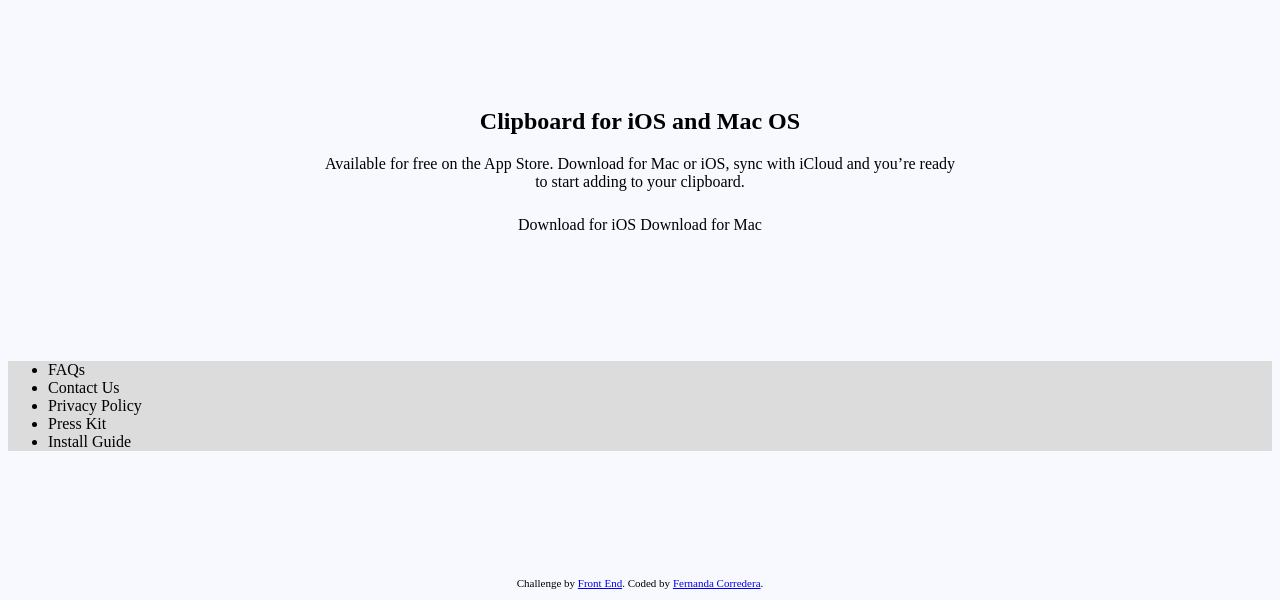
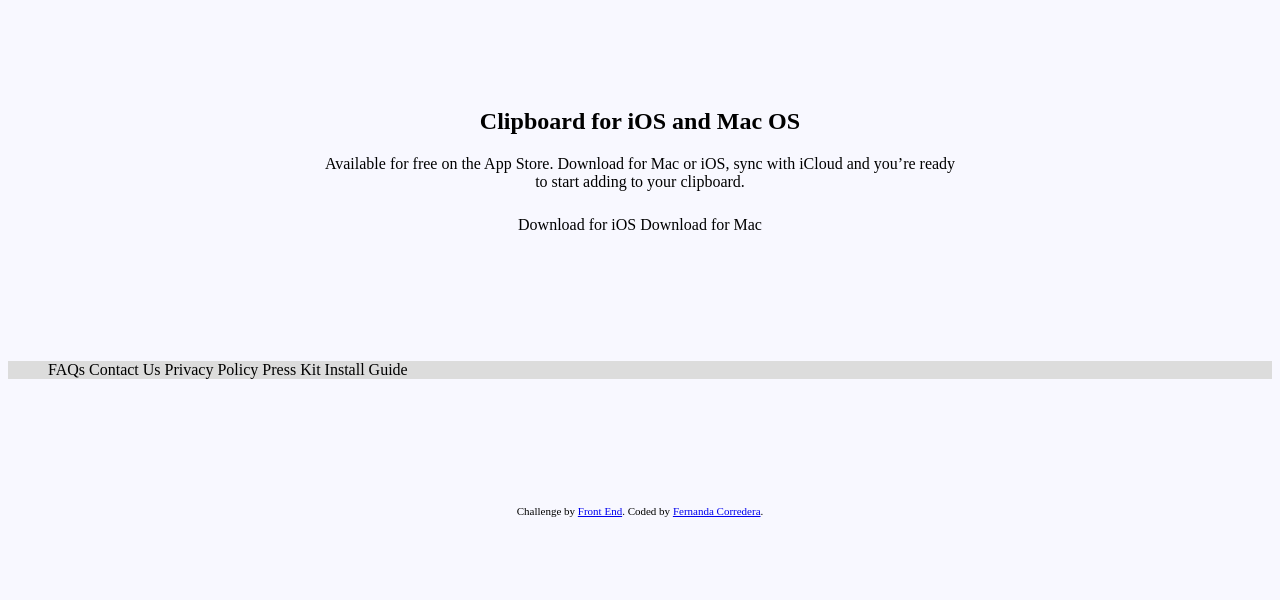
Before and after one commit to fernanda1102/Clipboardlandingpage, a plain HTML site: page index.html in a window 1280 px wide. Shown: the part 2162-2762 px from the top of the page. After the commit the page ends 2690 px from the top, so only its background shows below. Drawn offline with Linux system fonts and the light colour scheme.

Commit message:
modificando o rodapé

```diff
--- a/index.html
+++ b/index.html
@@ -109,6 +109,7 @@
         Download for iOS
         Download for Mac
       </div>
+      <nav>
         <ul class="information">
           <li class= "itens">FAQs</li>
           <li class= "itens">Contact Us</li>
@@ -116,6 +117,7 @@
           <li class= "itens">Press Kit</li>
           <li class= "itens">Install Guide</li>
         </ul>
+    </nav>
     <footer>
       <p class="attribution">
         Challenge by <a href="https://www.frontendmentor.io?ref=challenge" target="_blank">Front End</a>.
--- a/style.css
+++ b/style.css
@@ -189,6 +189,10 @@ h2 {
     margin-left: 0%;
 }
 
+nav li {
+    display: inline;
+}
+
 .information {
     background: #DCDCDC;
     margin-top: 10%;
```
Lines whose indentation alone changed are shown as unchanged.
